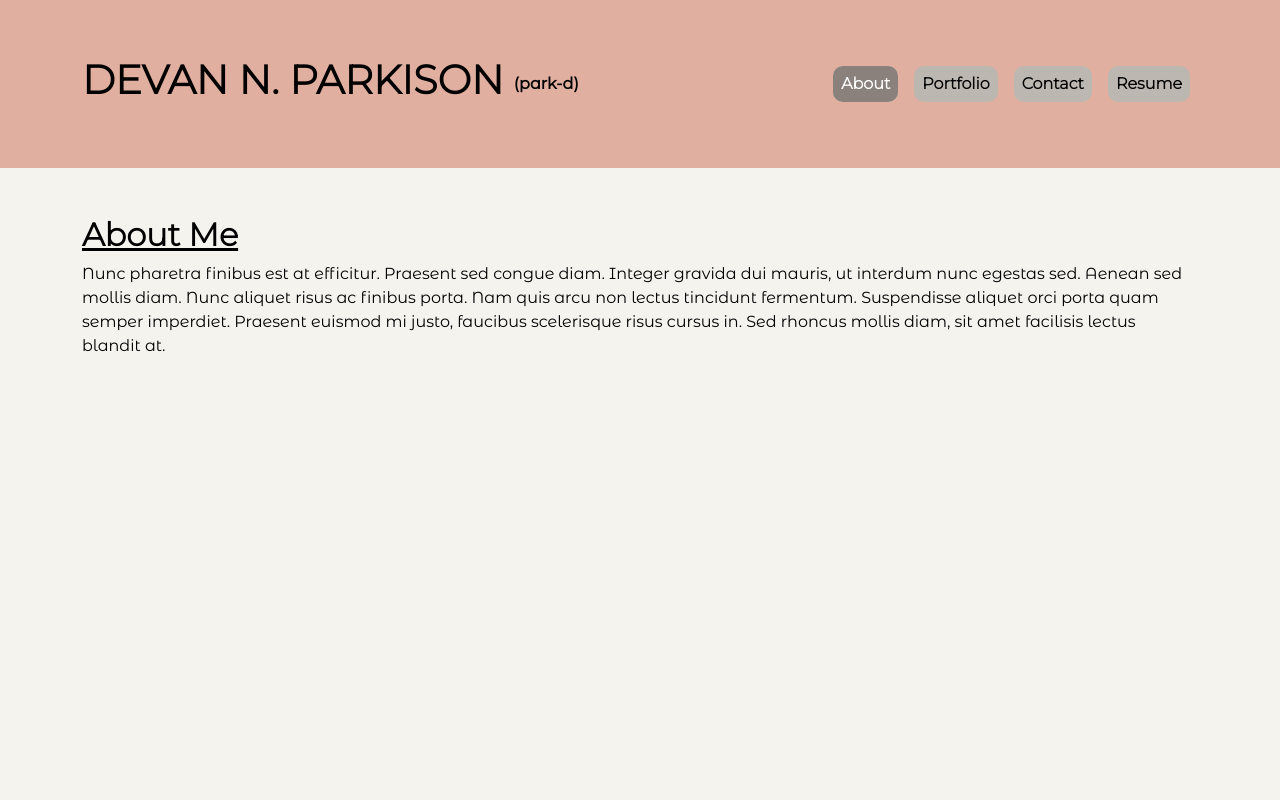
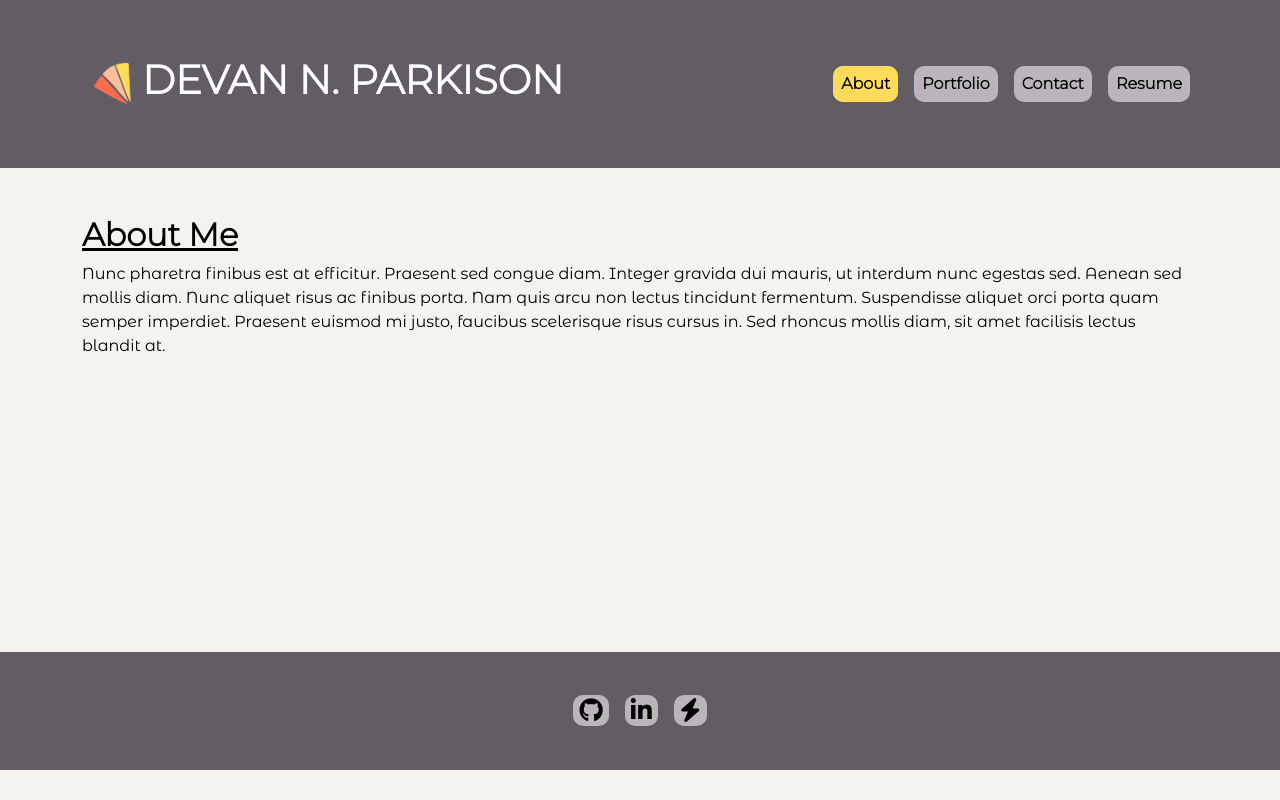
Before and after one commit to park-d/parkison-portfolio-react, a React (Create React App) app: page / in a window 1280 px wide. Built offline with nearby package versions, Linux system fonts and the light colour scheme.

Commit message:
more style changes

```diff
--- a/package.json
+++ b/package.json
@@ -7,6 +7,7 @@
     "@testing-library/react": "^13.4.0",
     "@testing-library/user-event": "^13.5.0",
     "bootstrap": "^5.2.2",
+    "gh-pages": "^4.0.0",
     "jquery": "^3.6.1",
     "popper.js": "^1.16.1",
     "react": "^18.2.0",
@@ -15,6 +16,8 @@
     "web-vitals": "^2.1.4"
   },
   "scripts": {
+    "predeploy": "npm run build",
+    "deploy": "gh-pages -d build",
     "start": "react-scripts start",
     "build": "react-scripts build",
     "test": "react-scripts test",
@@ -37,5 +40,6 @@
       "last 1 firefox version",
       "last 1 safari version"
     ]
-  }
+  },
+  "homepage": "https://park-d.github.io/parkison-portfolio-react"
 }
--- a/public/index.html
+++ b/public/index.html
@@ -13,12 +13,22 @@
   <link rel="preconnect" href="https://fonts.gstatic.com" crossorigin>
   <link href="https://fonts.googleapis.com/css2?family=Montserrat+Alternates&family=Montserrat:wght@300&display=swap"
     rel="stylesheet">
-  <title>React App</title>
+  <link rel="stylesheet" href="https://cdnjs.cloudflare.com/ajax/libs/font-awesome/6.2.0/css/all.min.css"
+    integrity="sha512-xh6O/CkQoPOWDdYTDqeRdPCVd1SpvCA9XXcUnZS2FmJNp1coAFzvtCN9BmamE+4aHK8yyUHUSCcJHgXloTyT2A=="
+    crossorigin="anonymous" referrerpolicy="no-referrer" />
+  <title>Parkison Portfolio
+  </title>
 </head>
 
 <body>
   <noscript>You need to enable JavaScript to run this app.</noscript>
   <div id="root"></div>
+  <script src="https://code.jquery.com/jquery-3.2.1.slim.min.js"
+    integrity="sha384-KJ3o2DKtIkvYIK3UENzmM7KCkRr/rE9/Qpg6aAZGJwFDMVNA/GpGFF93hXpG5KkN" crossorigin="anonymous"></script>
+  <script src="https://cdn.jsdelivr.net/npm/popper.js@1.12.9/dist/umd/popper.min.js"
+    integrity="sha384-ApNbgh9B+Y1QKtv3Rn7W3mgPxhU9K/ScQsAP7hUibX39j7fakFPskvXusvfa0b4Q" crossorigin="anonymous"></script>
+  <script src="https://cdn.jsdelivr.net/npm/bootstrap@4.0.0/dist/js/bootstrap.min.js"
+    integrity="sha384-JZR6Spejh4U02d8jOt6vLEHfe/JQGiRRSQQxSfFWpi1MquVdAyjUar5+76PVCmYl" crossorigin="anonymous"></script>
 </body>
 
 </html>
--- a/src/components/NavBar.js
+++ b/src/components/NavBar.js
@@ -1,10 +1,12 @@
 import React from 'react';
+import logo from '../images/spark-swatch.png'
 
 function NavTabs({currentPage, handlePageChange}) {
     return (
         <nav className="navbar navbar-expand-lg">
-            <div className = 'container'>
-            <h1 className="py-5">DEVAN N. PARKISON <span>(park-d)</span></h1>
+            <div className = 'container '>
+            <img className="logo" src={logo} alt="Spark Design & Consulting Logo"/>
+            <h1 className="name py-5">DEVAN N. PARKISON</h1>
             <button class="navbar-toggler" type="button" data-toggle="collapse" data-target="#navbarNavAltMarkup" aria-controls="navbarNavAltMarkup" aria-expanded="false" aria-label="Toggle navigation">
                 <span class="navbar-toggler-icon"></span>
             </button>
--- a/src/components/PortfolioContent.js
+++ b/src/components/PortfolioContent.js
@@ -4,6 +4,7 @@ import About from './pages/About';
 import Contact from './pages/Contact';
 import Portfolio from './pages/Portfolio';
 import Resume from './pages/Resume';
+import Footer from './pages/Footer';
 
 export default function PortfolioContent() {
     const [currentPage, setCurrentPage] = useState('About');
@@ -27,6 +28,7 @@ export default function PortfolioContent() {
         <div>
             <NavBar currentPage={currentPage} handlePageChange={handlePageChange} />
             {renderPage()}
+            <Footer/>
         </div>
     );
 }
--- a/src/components/pages/Footer.js
+++ b/src/components/pages/Footer.js
@@ -0,0 +1,17 @@
+import React from 'react';
+
+export default function About() {
+    return (
+        <footer>
+            <div class="container">
+                <div class="row justify-content-center">
+                    <div class="text-center">
+                        <a href='https://github.com/park-d'><i class="fa-brands fa-github fa-xl"></i></a>
+                        <a href='https://www.linkedin.com/in/devanparkison/'><i class="fa-brands fa-linkedin-in fa-xl"></i></a>
+                        <a href='https://sparkdesignconsulting.com/'><i class="fa-solid fa-bolt fa-xl"></i></a>
+                    </div>
+                </div>
+            </div>
+        </footer>
+    );
+}
--- a/src/styles/header.css
+++ b/src/styles/header.css
@@ -1,10 +1,22 @@
+:root {
+    --granite: #625D64;
+    --silver: #B9B5BA;
+    --mustard: #FFDB5A;
+    --peach: #FBC19C;
+    --outrageous: #FB6D4D;
+    --white: white;
+    --black: black;
+
+}
+
 * {
     font-family: 'Montserrat Alternates', sans-serif;
 
 }
 
 nav {
-    background-color: #E0AFA0;
+    background-color: var(--granite);
+    color: var(--white);
 }
 
 h1,
@@ -26,37 +38,37 @@ span {
     vertical-align: middle;
 }
 
-body{
+body {
     background-color: #F4F3EE;
-    color: black
+    color: var(--black)
 }
 
 a,
-button {
-    background-color: #BCB8B1;
-    color: black;
+button{
+    background-color: var(--silver);
+    color: var(--black);
     margin: 8px;
     padding: 6px;
-    border: 0 solid black;
     border-radius: 10px;
+    border: 0 solid var(--black);
     text-decoration: none;
-    box-shadow: inset 0 0 0 0 #BCB8B1;
+    box-shadow: inset 0 0 0 0 var(--mustard);
     transition: color .4s ease-in-out, box-shadow .4s ease-in-out;
 }
 
 a:hover,
 button:hover {
-    box-shadow: inset 0 -150px 0 0 #8A817C;
-    color: white;
+    box-shadow: inset 0 -150px 0 0 var(--mustard);
+    color: var(--black);
 }
 
 form {
     padding: 15px;
     margin: 25px;
-    border: 1px solid black;
+    border: 1px solid var(--peach);
     border-radius: 10px;
-    background-color: #463F3A;
-    color: white
+    background-color: var(--outrageous);
+    color: var(--black)
 }
 
 .form-group {
@@ -64,6 +76,28 @@ form {
 }
 
 .activeCustom {
-    box-shadow: inset 0 -150px 0 0 #8A817C;
-    color: white;
+    box-shadow: inset 0 -150px 0 0 var(--mustard);
+    color: var(--black);
 }
+
+footer {
+    background-color: var(--granite);
+    color: var(--white);
+    position: fixed;
+    padding: 47px;
+    background-color: var(--granite);
+    bottom: 0px;
+    left: 0px;
+    right: 0px;
+    margin-bottom: 30px;
+}
+
+.logo {
+    width: 60px;
+    padding: 0px;
+    margin: 0px;
+}
+
+.customContainer{
+    justify-content: left !important;
+}
```
Also changed, not shown: src/images/spark-swatch.png (added), 1 other file (tests, documents, lock files or other folders).
